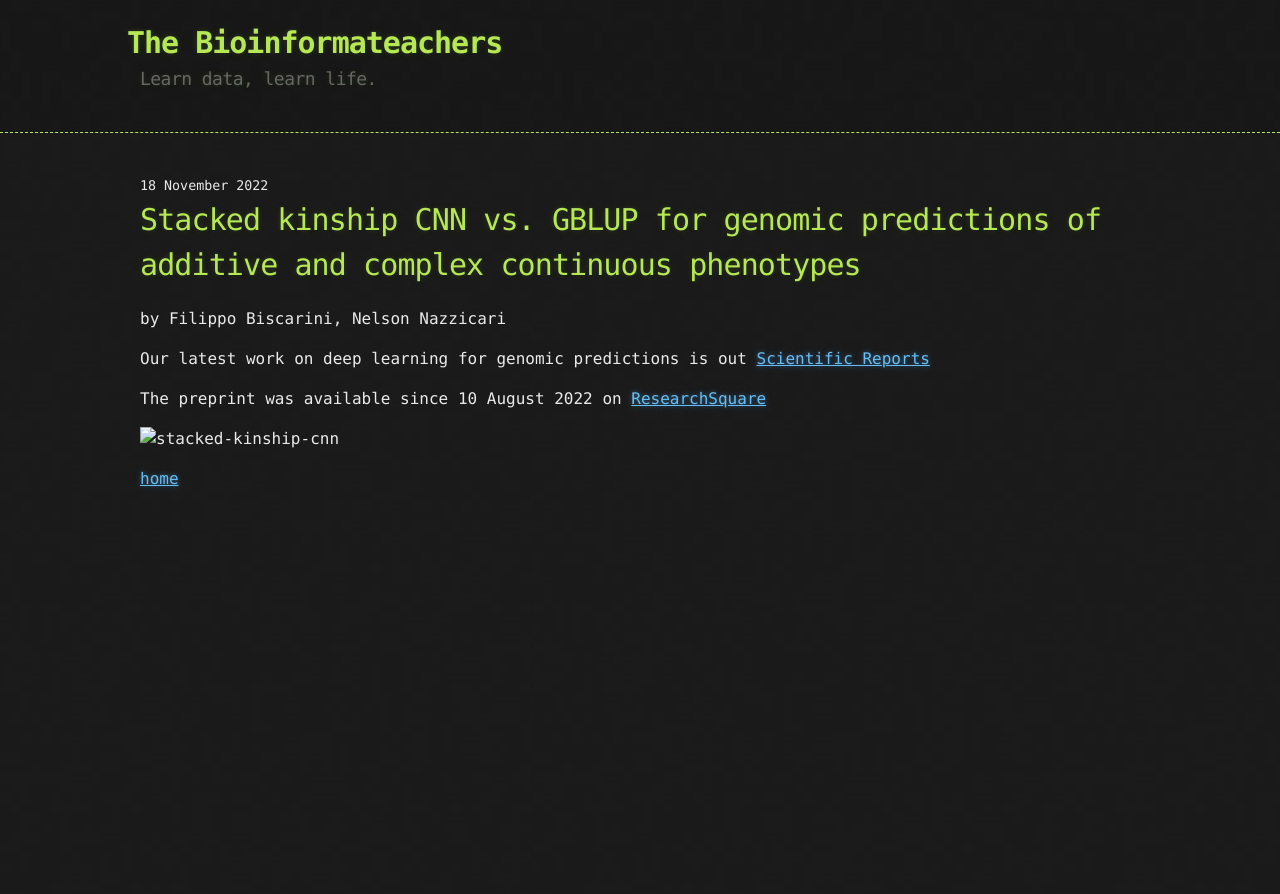
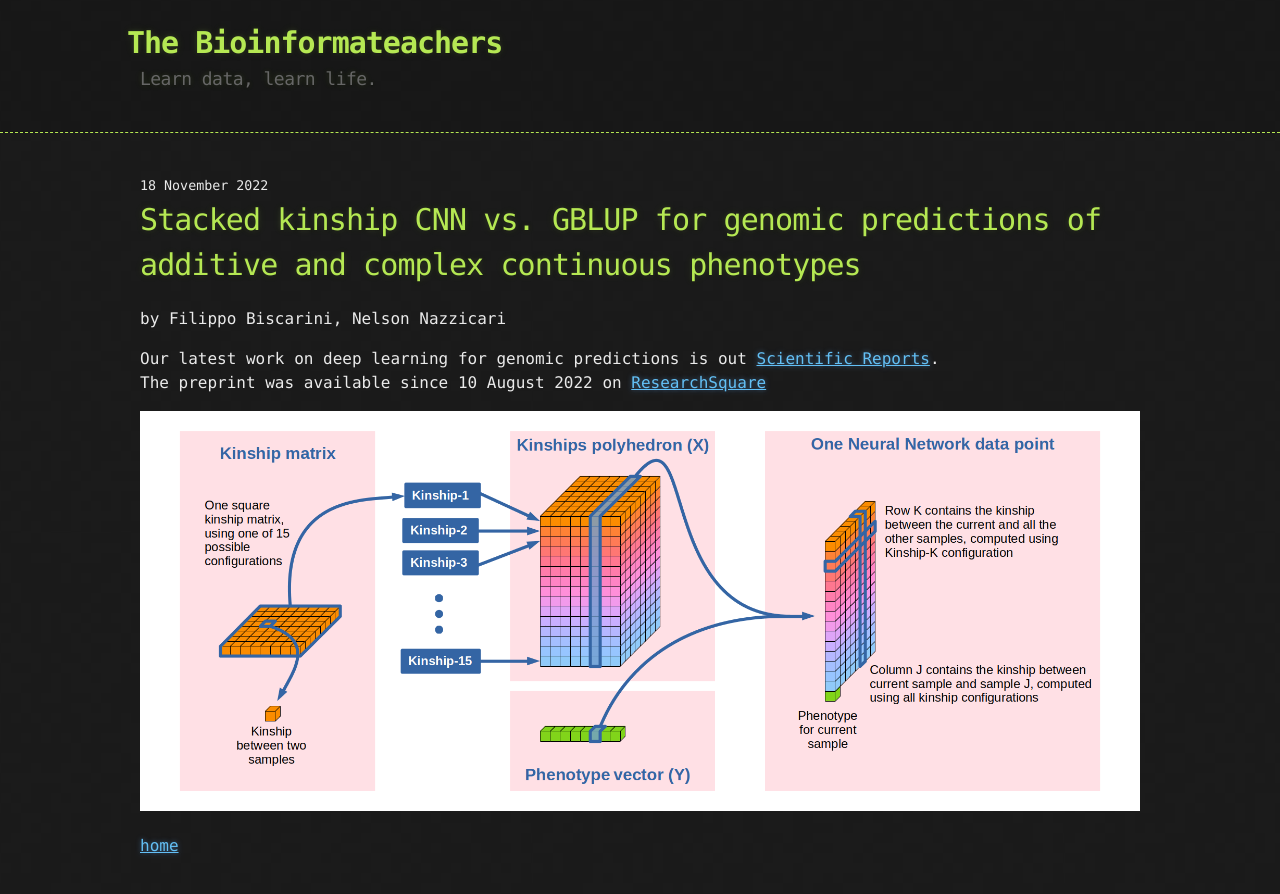
Before and after one commit to bioinformateachers/bioinformateachers.github.io, a Jekyll site: the page built from _posts/2022-11-18-stacked-kinship-cnn.md, in a window 1280 px wide. Shown: the top 894 px of the page. Built offline with Jekyll 4.4.1, drawn with Linux system fonts in a browser that asks for light colours.

Commit message:
fixing path to image

```diff
--- a/_posts/2022-11-18-stacked-kinship-cnn.md
+++ b/_posts/2022-11-18-stacked-kinship-cnn.md
@@ -6,8 +6,7 @@ author: Filippo Biscarini, Nelson Nazzicari
 categories: STATISTICS DEEP-LEARNING GENOMIC-PREDICTIONS
 ---
 
-Our latest work on deep learning for genomic predictions is out [Scientific Reports](https://www.nature.com/articles/s41598-022-24405-0)
-
+Our latest work on deep learning for genomic predictions is out [Scientific Reports](https://www.nature.com/articles/s41598-022-24405-0).
 The preprint was available since 10 August 2022 on [ResearchSquare](https://www.researchsquare.com/article/rs-1932443/v1)
 
-![stacked-kinship-cnn](img/rev1_Figure2.png)
+![stacked-kinship-cnn](/img/rev1_Figure2.png)
```
